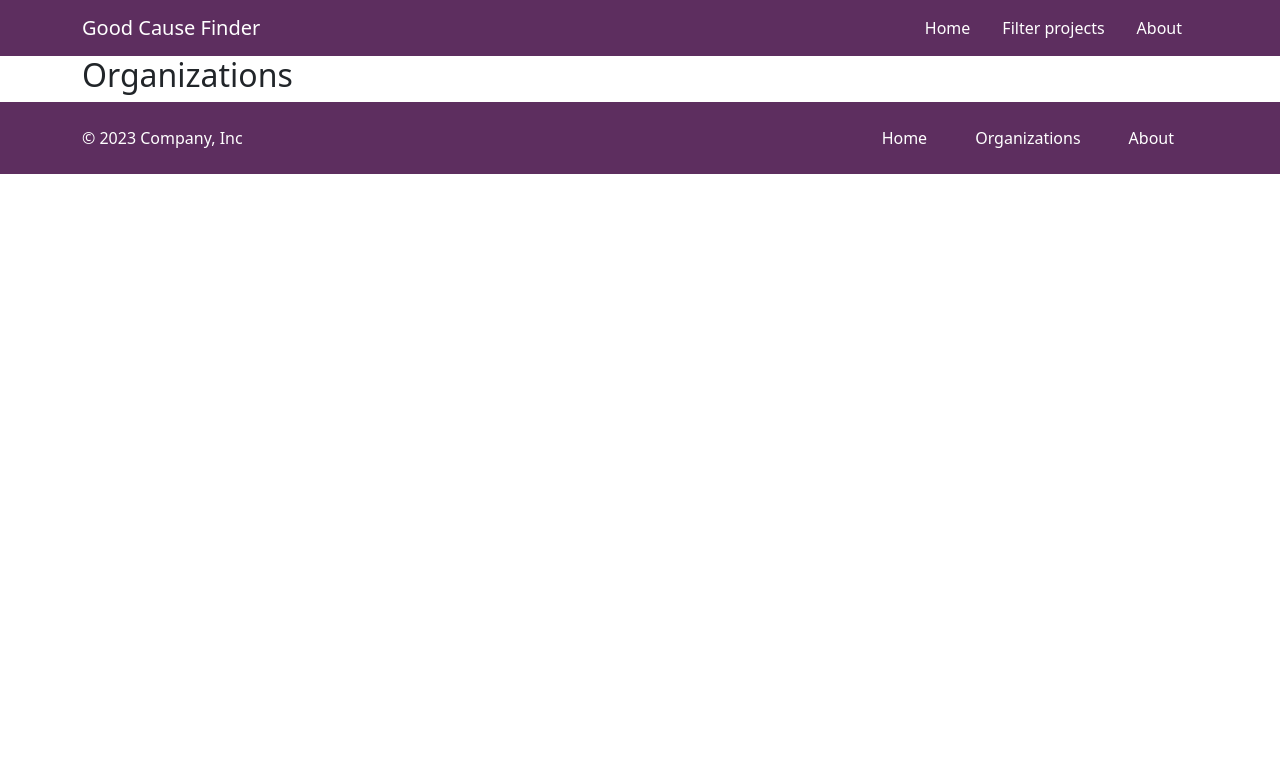
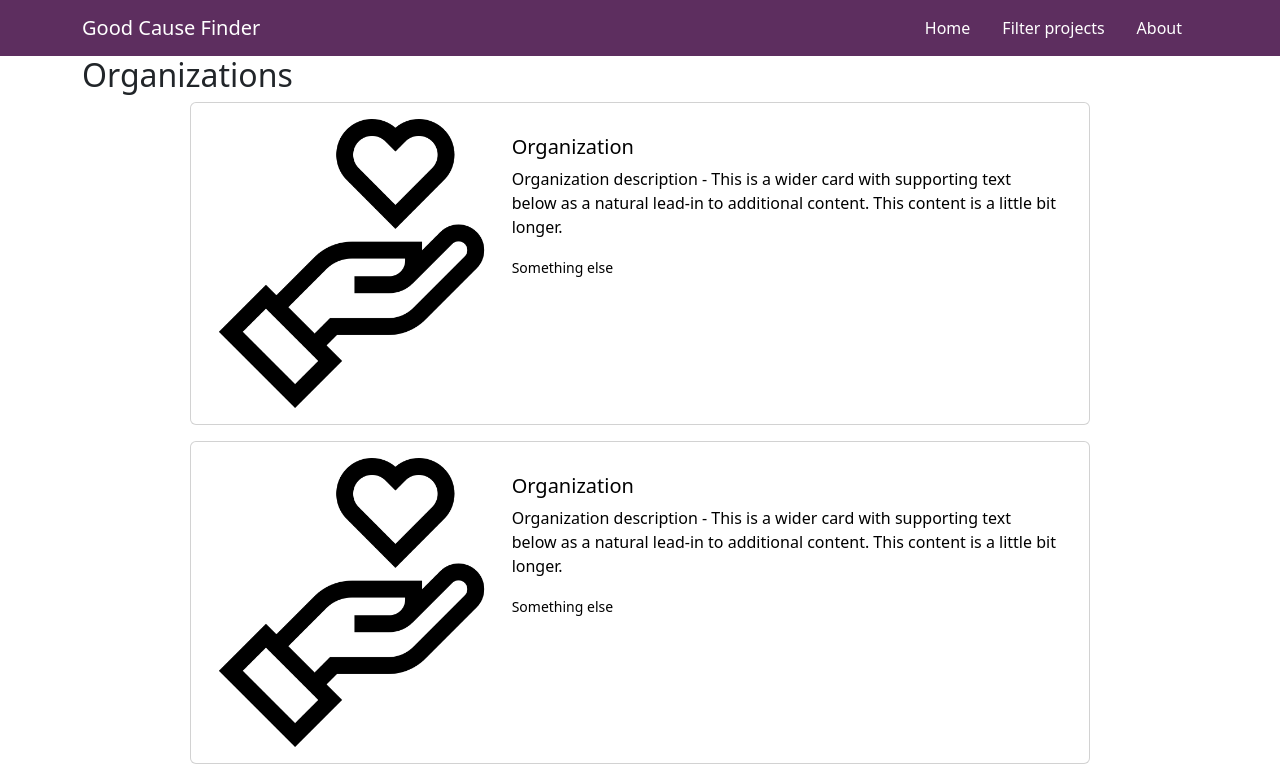
Before and after one commit to MariaFredriksson/GoodCauseFinder, a React (Create React App) app: page /organizations in a window 1280 px wide. Shown: the top 778 px of the page. Built offline with nearby package versions, Linux system fonts and the light colour scheme.

Commit message:
Add organization tile

```diff
--- a/src/App.css
+++ b/src/App.css
@@ -40,3 +40,13 @@
   /* When hovering over the text, add underline */
   text-decoration: underline !important;
 }
+
+/* .organization-tile {
+  justify-content: center;
+  align-items: center;
+} */
+
+.organization-card {
+  max-width: 900px;
+  margin: auto;
+}
--- a/src/components/OrganizationArea.js
+++ b/src/components/OrganizationArea.js
@@ -1,8 +1,12 @@
+import OrganizationTile from "./OrganizationTile"
 
 const OrganizationArea = () => {
   return (
     <div className="container">
       <h2>Organizations</h2>
+      <OrganizationTile />
+      <OrganizationTile />
+      <OrganizationTile />
       {/* // TODO: Make tiles/cards for each organization.  */}
     </div>
   )
--- /dev/null
+++ b/src/components/OrganizationTile.js
@@ -0,0 +1,26 @@
+import { Link } from "react-router-dom"
+
+const OrganizationTile = () => {
+  return (
+    <div className="organization-tile">
+      <div className="card mb-3 organization-card p-3">
+        <Link to={"/organization"} className="tile">
+          <div className="row g-0">
+            <div className="col-md-4">
+              <img src="./give-love.png" className="card-img-top" alt="Give love icon" />
+            </div>
+            <div className="col-md-8">
+              <div className="card-body">
+                <h5 className="card-title tile-header">Organization</h5>
+                <p className="card-text">Organization description - This is a wider card with supporting text below as a natural lead-in to additional content. This content is a little bit longer.</p>
+                <p className="card-text"><small className="text-body-secondary">Something else</small></p>
+              </div>
+            </div>
+          </div>
+        </Link>
+      </div>
+    </div>
+  )
+}
+
+export default OrganizationTile
```
